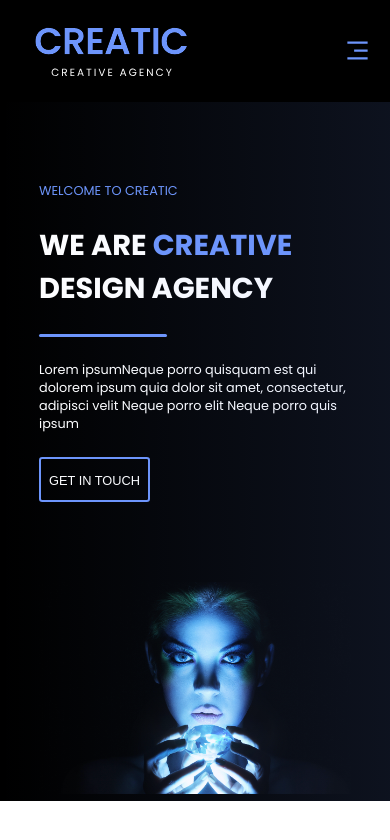
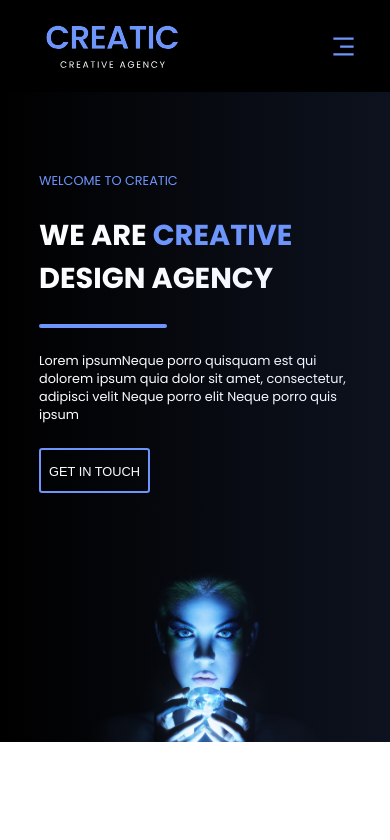
Before and after one commit to yagosantosog/creatic, a React (Create React App) app: page / in a window 390 px wide. Shown: the top 840 px of the page. Built offline with nearby package versions, Linux system fonts and the light colour scheme.

Commit message:
adjust navbar align and add more styles to  header

```diff
--- a/src/components/navbar/navbar.css
+++ b/src/components/navbar/navbar.css
@@ -6,14 +6,16 @@
 .creatic__navbar-container {
     display: flex;
     align-items: center;
-    justify-content: space-around;
+    justify-content: space-between;
+    max-width: 83%;
     margin: 0 auto;
 }
 
 .creatic__navbar-logo {
+    flex: 1 1 10rem;
     display: flex;
     align-items: center;
-    justify-content: center;
+    justify-content: left;
 }
 
 .creatic__navbar-logo_image img{
@@ -131,17 +133,14 @@
   }
 
 
-@media screen and (max-width: 1100px) {
+@media screen and (max-width: 1250px) {
     .creatic__navbar-links_btn img{
         display: block;
         max-width: 60%;
     }
-    .creatic__navbar-logo_image img {
-        max-width: 80%;
-    }
 
     .creatic__navbar-logo_image img {
-        max-width: 75%;
+        max-width: 65%;
     }
 
     .creatic__navbar-links ul li {
@@ -149,7 +148,7 @@
     }
 }
 
-@media screen and (max-width: 950px) {
+@media screen and (max-width: 1023px) {
     .creatic__navbar-links{
         display: none;
     }
@@ -164,10 +163,6 @@
         margin-top: .5rem;
     }
 
-    .creatic__navbar-container {
-        margin: 0 5%;
-        justify-content: space-between;
-    }
 
     .creatic__navbar-links_menu {
         display: flex;
--- a/src/containers/header/header.css
+++ b/src/containers/header/header.css
@@ -1,6 +1,5 @@
 .creatic__header {
     background: var(--bg-color);
-    padding: 0 10% 0;
     position: relative;
     max-width: 100%;
 }
@@ -8,7 +7,7 @@
 .creatic__header-container{
     display: flex;
     align-items: center;
-    justify-content: space-around;
+    max-width: 80%;
     margin: 0 auto;
 }
 
@@ -19,20 +18,23 @@
 }
 
 .creatic__header-container_image {
-    flex: 1 0 50%;
+    display: flex;
+    align-items: center;
+    justify-content: center;
+    flex: 1 0 55%;
     align-self: flex-end;
 
 }
 
 
-@media screen and (min-width: 768px) and (max-width: 1023px) {
+@media screen and (max-width: 1023px) {
     .creatic__header-container {
         flex-direction: column;
     }
 }
 
 @media screen and (max-width: 767px) {
-    .creatic__header-container {
-        flex-direction: column;
+    .creatic__header-container_image img {
+        max-width: 80%;
     }
 }
```
